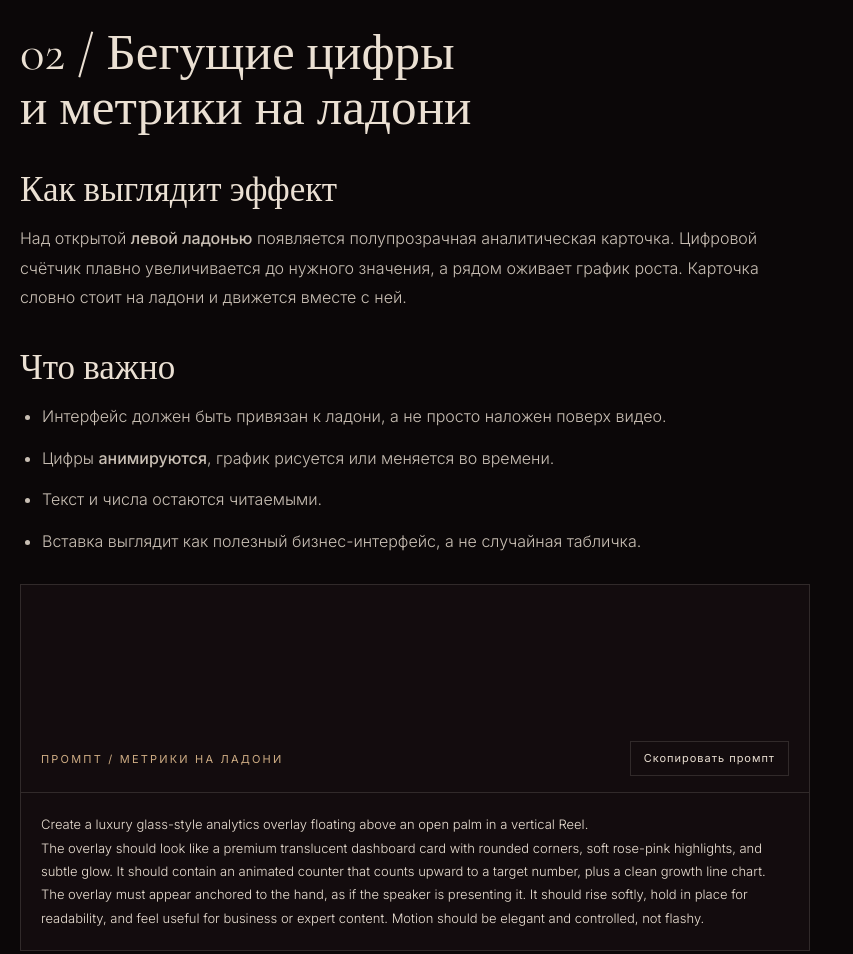
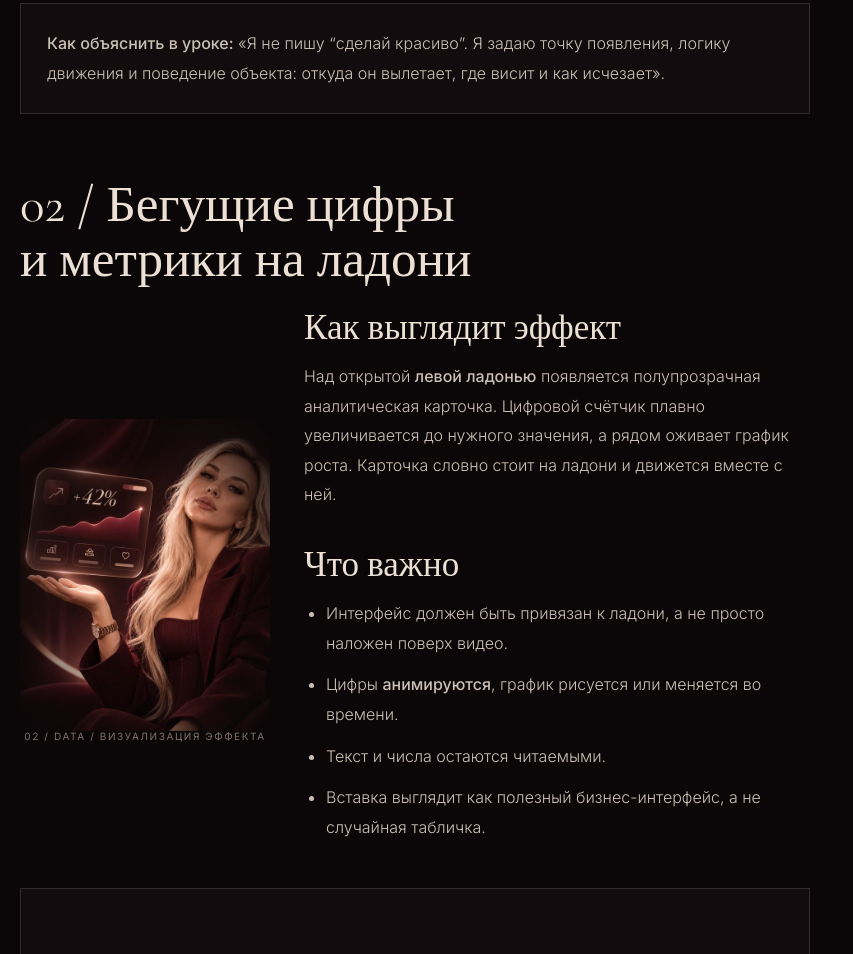
Before and after one commit to lashtafit-hash/lashtafit-hash.github.io, a plain HTML site: page guides/animated-website-with-chatgpt-codex/index.html in a window 1280 px wide. Shown: the part 2429-3383 px from the top of the page, without its empty margins (0-853 px from the left). Drawn offline with nearby package versions, Linux system fonts and the light colour scheme.

Commit message:
Blend three smaller Reels illustrations into existing editorial layout

```diff
--- a/guides/animated-website-with-chatgpt-codex/index.html
+++ b/guides/animated-website-with-chatgpt-codex/index.html
@@ -25,6 +25,7 @@
 <p>В этом уроке — <strong>три типа эффектов для вертикальных Reels</strong>: интерфейсные вставки, парящие медиа-карточки и магическая предметная анимация. Их можно описать обычными словами и передать монтажному AI-агенту — например, Claude или Codex в проекте видеомонтажа, либо инструменту генерации видео.</p>
 <p>Здесь важен не один красивый объект, а его <strong>связь с движением руки и точной репликой в исходном видео</strong>. Ниже — визуальная механика, ограничения и промпты, которые можно копировать.</p>
 <h2>01 / Вылетающие Reels-карточки над руками</h2>
+<div class="reel-example "><div class="reel-example__copy">
 <h3>Как выглядит эффект</h3>
 <p>Ты говоришь: <strong>«Нейросеть может делать это»</strong>, поднимаешь пальцы вверх — и над руками плавно всплывают три вертикальные видеокарточки, как мини-Reels. Они поднимаются из жеста, выстраиваются слева, по центру и справа, немного зависают и только потом мягко исчезают.</p>
 <h3>Что нужно задать в промпте</h3>
@@ -34,12 +35,14 @@
 <li>Карточки достаточно долго держатся в кадре, чтобы их успели прочитать.</li>
 <li>Композиция ровная, симметричная и управляемая — не хаотичный разлёт.</li>
 </ul>
+</div><figure class="reel-example__art"><img src="/news/images/reels.jpg" width="608" height="760" loading="lazy" decoding="async" alt="Три вертикальные Reels-карточки мягко парят над руками женщины в марсаловом костюме"><figcaption>01 / MEDIA / ВИЗУАЛИЗАЦИЯ ЭФФЕКТА</figcaption></figure></div>
 <section class="wm-prompt" aria-label="Промпт / Вылетающие Reels-карточки"><div class="wm-prompt-head"><p class="wm-prompt-label">Промпт / Вылетающие Reels-карточки</p><button type="button" class="wm-copy-prompt" data-copy-prompt="prompt-reels-cards" aria-label="Скопировать промпт">Скопировать промпт</button></div><pre><code id="prompt-reels-cards">Create a premium vertical social-media effect overlay for a talking-head Reel.
 Three mini vertical video cards should rise smoothly upward above the speaker’s raised hands right when she says “this”. The cards should appear elegant, glossy, slightly glassy, and premium, like floating Reels previews.
 The cards should emerge from the gesture, not randomly from empty space. Arrange them in a clean balanced composition above the hands: left, center, and right. Let them hover for a moment so the viewer can read them, then fade out gently.
 Style: soft luxury, rose-pink and cream tones, subtle glow, polished motion design, cinematic but clean. No chaotic movement. Motion should feel controlled and intentional.</code></pre></section>
 <div class="news-note"><p><strong>Как объяснить в уроке:</strong> «Я не пишу “сделай красиво”. Я задаю точку появления, логику движения и поведение объекта: откуда он вылетает, где висит и как исчезает».</p></div>
 <h2>02 / Бегущие цифры и метрики на ладони</h2>
+<div class="reel-example reel-example--reverse"><div class="reel-example__copy">
 <h3>Как выглядит эффект</h3>
 <p>Над открытой <strong>левой ладонью</strong> появляется полупрозрачная аналитическая карточка. Цифровой счётчик плавно увеличивается до нужного значения, а рядом оживает график роста. Карточка словно стоит на ладони и движется вместе с ней.</p>
 <h3>Что важно</h3>
@@ -49,11 +52,13 @@ Style: soft luxury, rose-pink and cream tones, subtle glow, polished motion desi
 <li>Текст и числа остаются читаемыми.</li>
 <li>Вставка выглядит как полезный бизнес-интерфейс, а не случайная табличка.</li>
 </ul>
+</div><figure class="reel-example__art"><img src="/news/images/metrics.jpg" width="608" height="760" loading="lazy" decoding="async" alt="Стеклянная карточка аналитики с графиком роста и показателем плюс 42 процента над ладонью"><figcaption>02 / DATA / ВИЗУАЛИЗАЦИЯ ЭФФЕКТА</figcaption></figure></div>
 <section class="wm-prompt" aria-label="Промпт / Метрики на ладони"><div class="wm-prompt-head"><p class="wm-prompt-label">Промпт / Метрики на ладони</p><button type="button" class="wm-copy-prompt" data-copy-prompt="prompt-reels-analytics" aria-label="Скопировать промпт">Скопировать промпт</button></div><pre><code id="prompt-reels-analytics">Create a luxury glass-style analytics overlay floating above an open palm in a vertical Reel.
 The overlay should look like a premium translucent dashboard card with rounded corners, soft rose-pink highlights, and subtle glow. It should contain an animated counter that counts upward to a target number, plus a clean growth line chart.
 The overlay must appear anchored to the hand, as if the speaker is presenting it. It should rise softly, hold in place for readability, and feel useful for business or expert content. Motion should be elegant and controlled, not flashy.</code></pre></section>
 <div class="news-note"><p><strong>Как объяснить в уроке:</strong> «Для экспертных рилсов AI может не только делать “вау”, но и показывать полезные визуальные элементы: цифры, графики, счётчики, интерфейсы».</p></div>
 <h2>03 / Дождь из карт → колода → вылетает Маг</h2>
+<div class="reel-example "><div class="reel-example__copy">
 <h3>Как выглядит эффект</h3>
 <p>Ты произносишь: <strong>«И даже вот это»</strong>. Сверху начинают сыпаться карты Таро. Они падают в открытую <strong>правую ладонь</strong>, кувыркаются, собираются в физическую колоду, лежащую на руке. Пока последние карты ещё падают, одна карта <strong>вылетает из формирующейся колоды</strong>, поднимается, поворачивается лицом к камере и показывает Мага. Это одно непрерывное действие.</p>
 <h3>Чего нельзя допускать</h3>
@@ -64,6 +69,7 @@ The overlay must appear anchored to the hand, as if the speaker is presenting it
 <li>Маг переворачивается лицом к зрителю и на мгновение остаётся видимым.</li>
 <li>Никаких дополнительных текстовых надписей «Маг» поверх изображения.</li>
 </ul>
+</div><figure class="reel-example__art"><img src="/news/images/tarot.jpg" width="608" height="760" loading="lazy" decoding="async" alt="Золотистая колода Таро на ладони, над ней парит карта Маг в окружении летящих карт"><figcaption>03 / MOTION / ВИЗУАЛИЗАЦИЯ ЭФФЕКТА</figcaption></figure></div>
 <section class="wm-prompt" aria-label="Промпт / Дождь из карт Таро"><div class="wm-prompt-head"><p class="wm-prompt-label">Промпт / Дождь из карт Таро</p><button type="button" class="wm-copy-prompt" data-copy-prompt="prompt-reels-tarot" aria-label="Скопировать промпт">Скопировать промпт</button></div><pre><code id="prompt-reels-tarot">Create a magical tarot visual effect for a vertical Reel.
 A stream of tarot cards should fall from above into the speaker’s open palm, as if someone is pouring cards from the air into her hand. The cards should tumble downward, rotate naturally, and gather into a physical tarot deck resting on the palm.
 While the last cards are still falling, one selected card should rise dramatically out of the forming deck, float upward, and flip face-up to reveal The Magician tarot card.
--- a/news/site.css
+++ b/news/site.css
@@ -280,3 +280,22 @@ footer button:hover { color: var(--cream); }
 .wm-copy-prompt:hover, .wm-copy-prompt:focus-visible { border-color: var(--champagne); color: var(--champagne); }
 .news-copy .wm-prompt pre { margin: 0; border: 0; background: transparent; padding: 20px; white-space: pre-wrap; overflow-wrap: anywhere; }
 .news-copy .wm-prompt code { white-space: pre-wrap; overflow-wrap: anywhere; font-family: var(--text); font-size: 13px; line-height: 1.8; }
+
+/* Editorial Reel visualizations — existing WATCH•ME type, spacing and palette only. */
+.reel-example { display:grid;grid-template-columns:minmax(0,1fr) minmax(0,250px);align-items:center;gap:clamp(14px,3vw,34px);margin:15px 0 34px; }
+.reel-example--reverse { grid-template-columns:minmax(0,250px) minmax(0,1fr); }
+.reel-example__copy { min-width:0; }
+.news-copy .reel-example__copy h3:first-child { margin-top:0; }
+.reel-example__copy ul { margin-bottom:0; }
+.reel-example__art { position:relative;isolation:isolate;max-width:250px;width:100%;margin:0 auto; }
+.reel-example__art::before { content:"";position:absolute;inset:12%;background:radial-gradient(ellipse at center,rgba(75,16,29,.4),transparent 75%);pointer-events:none; }
+.reel-example__art img { position:relative;display:block;width:100%;height:auto;-webkit-mask-image:radial-gradient(ellipse 67% 68% at 50% 50%,#000 41%,transparent 100%);mask-image:radial-gradient(ellipse 67% 68% at 50% 50%,#000 41%,transparent 100%); }
+.news-copy .reel-example__art figcaption { margin:-2px 0 0;font:400 10px/1.5 var(--text);letter-spacing:.16em;text-transform:uppercase;text-align:center;color:var(--mute);opacity:.72; }
+.reel-example--reverse .reel-example__copy { grid-column:2;grid-row:1; }
+.reel-example--reverse .reel-example__art { grid-column:1;grid-row:1; }
+@media (max-width:700px) {
+ .reel-example,.reel-example--reverse { display:flex;flex-direction:column;align-items:stretch;gap:12px;margin-top:10px; }
+ .reel-example__art { width:min(74%,250px);max-width:250px;margin:0 auto 8px; }
+ .reel-example__copy { order:0; }
+ .reel-example__art { order:1; }
+}
```
Also changed, not shown: news/images/metrics.jpg (added), news/images/reels.jpg (added), news/images/tarot.jpg (added).
